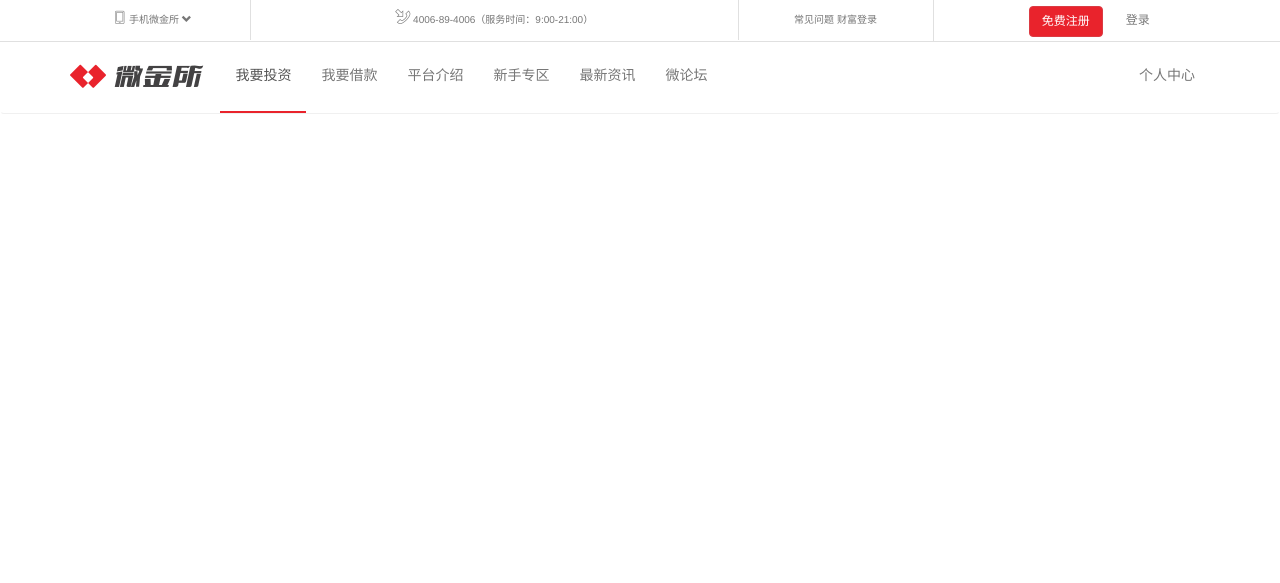
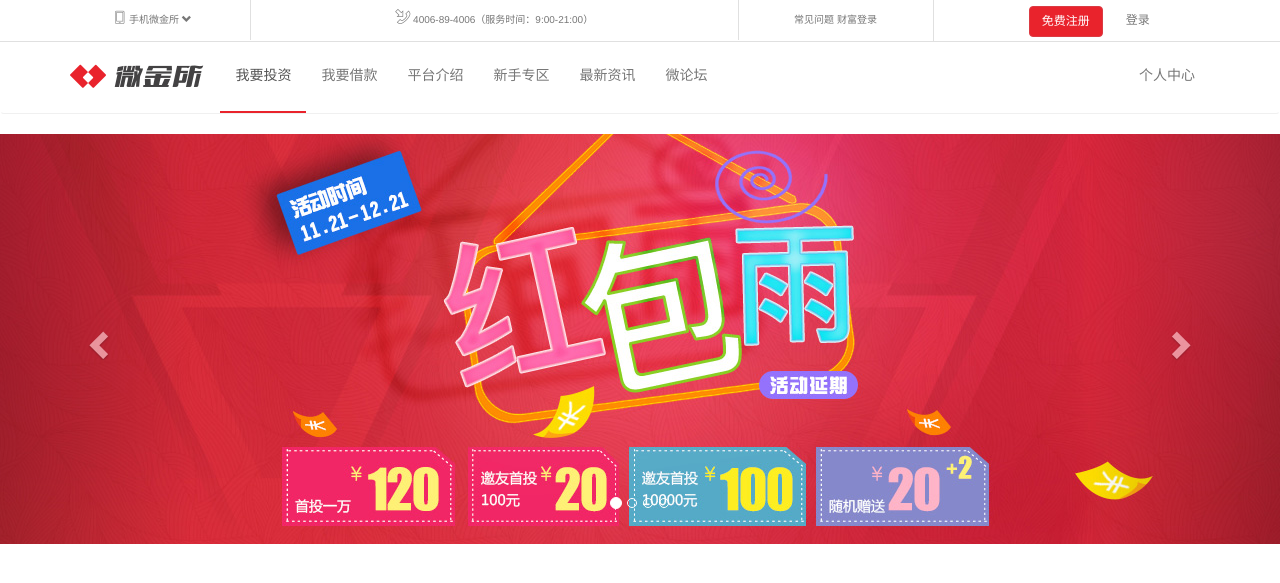
Before and after one commit to onezens/HtmlCSSJavaScriptPractiseRepo, a PHP site: page / in a window 1280 px wide. Shown: the top 583 px of the page. Run offline with PHP 8.4, Linux system fonts and the light colour scheme; some web fonts are replaced.

Commit message:
home-image-slider

```diff
--- a/Project/weijinsuo/css/main.css
+++ b/Project/weijinsuo/css/main.css
@@ -46,8 +46,30 @@
 }
 
 /**
- * 导航样式
+ * 顶部广告轮播
  */
+
+#home_slide .item-image {
+    background-position: center center;
+    background-size: cover;
+    width: 100%;
+    overflow: hidden;
+    text-align: center;
+}
+
+#home_slide .item-image img {
+    width: 100%;
+}
+
+@media screen and (min-width: 768px) {
+    #home_slide .item-image {
+        height: 410px;
+    }
+    #home_slide .item-image img {
+        display: none;
+    }
+}
+
 
 
 /**
--- a/Project/weijinsuo/index.html
+++ b/Project/weijinsuo/index.html
@@ -75,10 +75,44 @@
         </div>
     </nav>
 
-</section>
-<!--通栏轮播图-->
-<section id="home_slide">
+</section><!--通栏轮播图-->
+<section id="top_slide">
+    <div id="home_slide" class="carousel slide" data-ride="carousel">
+        <!-- Indicators -->
+        <ol class="carousel-indicators">
+            <li data-target="#carousel-example-generic" data-slide-to="0" class="active"></li>
+            <li data-target="#carousel-example-generic" data-slide-to="1"></li>
+            <li data-target="#carousel-example-generic" data-slide-to="2"></li>
+            <li data-target="#carousel-example-generic" data-slide-to="3"></li>
+        </ol>
 
+        <!-- Wrapper for slides -->
+        <div class="carousel-inner" role="listbox">
+            <div class="item active" >
+                <div class="item-image" data-lg-image="img/slide_01_2000x410.jpg" data-sm-image="img/slide_01_640x340.jpg"></div>
+            </div>
+            <div class="item">
+                <div class="item-image" data-lg-image="img/slide_02_2000x410.jpg" data-sm-image="img/slide_02_640x340.jpg"></div>
+            </div>
+            <div class="item">
+                <div class="item-image" data-lg-image="img/slide_03_2000x410.jpg" data-sm-image="img/slide_03_640x340.jpg"></div>
+            </div>
+            <div class="item">
+                <div class="item-image" data-lg-image="img/slide_04_2000x410.jpg" data-sm-image="img/slide_04_640x340.jpg"></div>
+            </div>
+
+        </div>
+
+        <!-- Controls -->
+        <a class="left carousel-control" href="#carousel-example-generic" role="button" data-slide="prev">
+            <span class="glyphicon glyphicon-chevron-left" aria-hidden="true"></span>
+            <span class="sr-only">Previous</span>
+        </a>
+        <a class="right carousel-control" href="#carousel-example-generic" role="button" data-slide="next">
+            <span class="glyphicon glyphicon-chevron-right" aria-hidden="true"></span>
+            <span class="sr-only">Next</span>
+        </a>
+    </div>
 </section>
 <!--网站特色-->
 <section id="feature"></section>
--- a/Project/weijinsuo/js/main.js
+++ b/Project/weijinsuo/js/main.js
@@ -1,3 +1,18 @@
 /**
  * Created by wangzhen on 17/6/26.
  */
+$(function () {
+    function resize() {
+        var winWidth = $(window).width();
+        console.log(winWidth);
+        $('#home_slide .item-image').each(function (i, item) {
+            var $item = $(item);
+            var imgSrc = $item.data(winWidth < 768 ? 'sm-image' : 'lg-image');
+            var imgHtml = '<img src="' + imgSrc + '"/>';
+            $item.html(imgHtml);
+            $item.css('backgroundImage', 'url('+imgSrc+')');
+
+        });
+    }
+    $(window).on('resize', resize).trigger('resize');
+});
```
Also changed, not shown: Project/weijinsuo/demo.html (+36 -23 lines).
